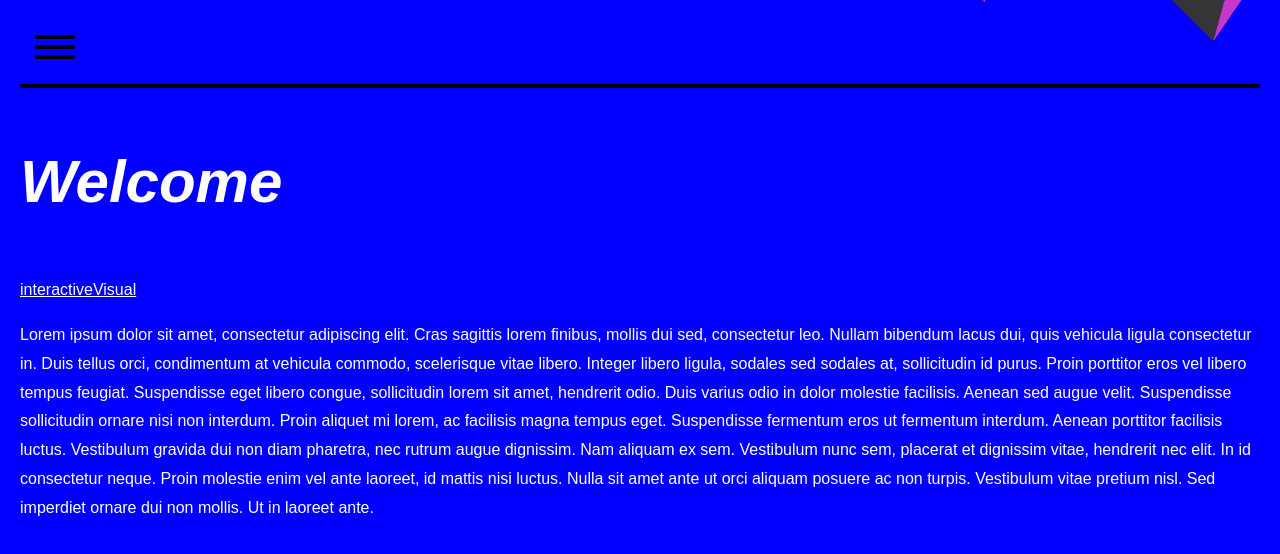
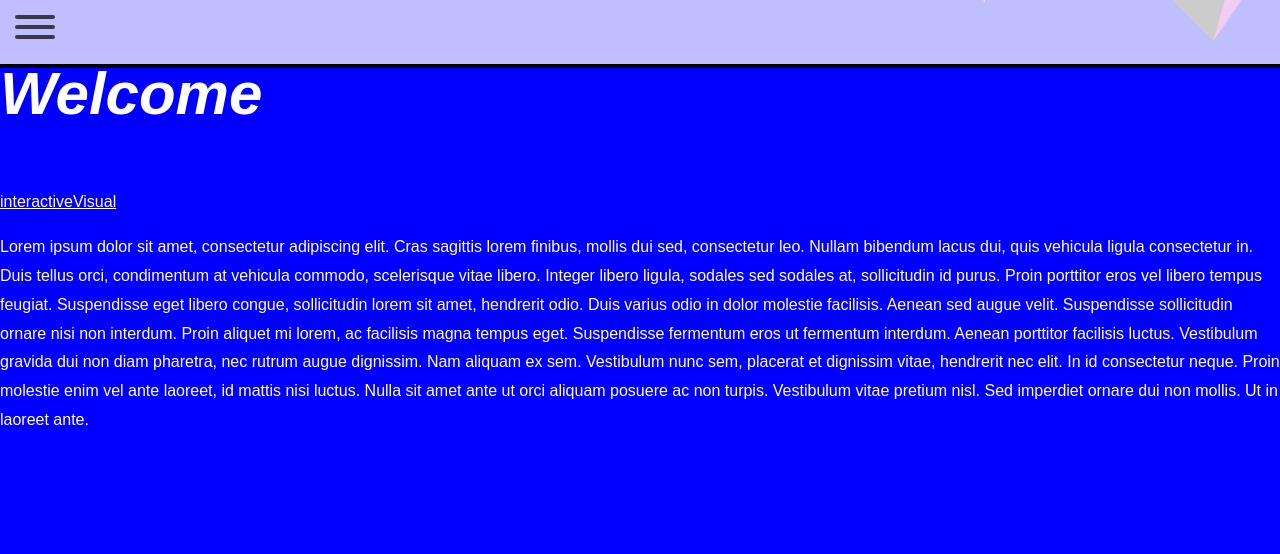
Before and after one commit to arief0303/portfolio-legacy, a plain HTML site: page home.html in a window 1280 px wide. Drawn offline with nearby package versions, Linux system fonts and the light colour scheme.

Commit message:
navbar implemented

```diff
--- a/css/style.css
+++ b/css/style.css
@@ -152,9 +152,11 @@ article {
 /* HEADER____________________________________________________________________________________________________________*/
 header {
     border-bottom: 4px rgb(0, 0, 0) solid;
-    /* padding-top: 5px; */
-    /* position: fixed; */
-    /* width: 100%; */
+    padding-top: 0px;
+    position: fixed;
+    width: 100%;
+    background: rgba(255, 255, 255, 0.75);
+    top: 0;
 }
 
 .headercontainer {
@@ -241,7 +243,7 @@ header {
   /* Style page content - use this if you want to push the page content to the right when you open the side navigation */
   #main {
     transition: margin-left .5s;
-    padding: 20px;
+    /* padding: 20px; */
   }
 
   /* On smaller screens, where height is less than 450px, change the style of the sidenav (less padding and a smaller font size) */
--- a/home.html
+++ b/home.html
@@ -15,19 +15,19 @@
     <div id="main">
 
     <header>
-        <div class="headercontainer">
+        <!-- <div class="headercontainer"> -->
             <button class="hamburger hamburger--collapse" type="button">
                     <span class="hamburger-box">
                       <span class="hamburger-inner"></span>
                     </span>
                   </button>
-            <div class="logo">
+            <!-- <div class="logo"> -->
                 <!-- <a href="home.html" style="color: rgba(255, 255, 255, 0.4); margin: 0 px">Ar</a> -->
                 <!-- <h1 style="color: white;">"LOGO"</h1> -->
                 <!-- <a href="home.html"><img src="content/001logo.png" id="myLogo"></a> -->
-            </div>
-            <div class="headerplaceholder"></div>
-        </div>
+            <!-- </div> -->
+            <!-- <div class="headerplaceholder"></div> -->
+        <!-- </div> -->
     </header>
 
         <iframe src="visual1.html" frameborder="0" style="position: fixed;"></iframe>
```
